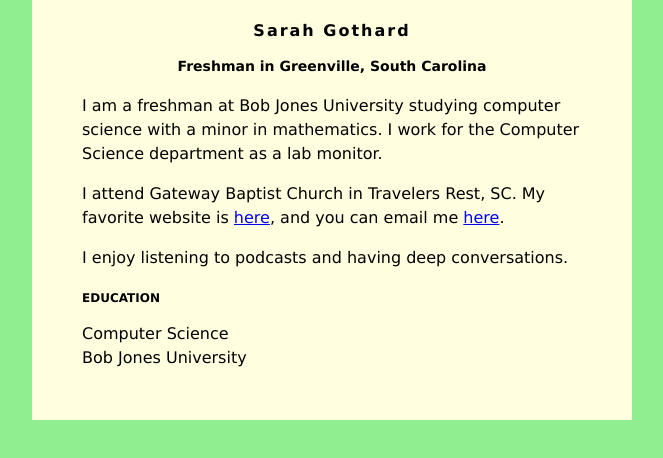
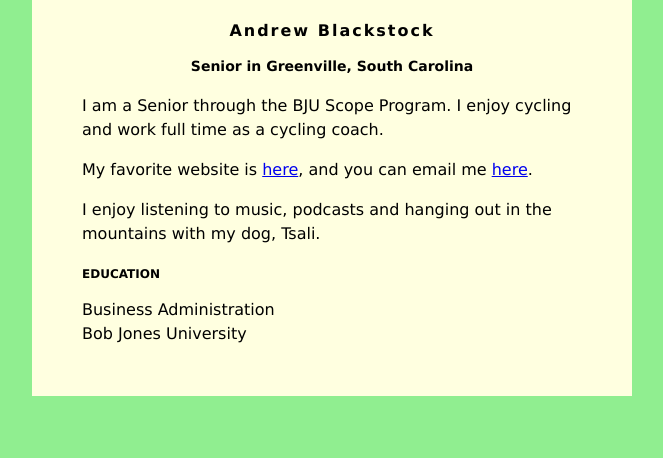
Before and after one commit to ablac663/ablac663.github.io, a plain HTML site: page index.html in a window 1280 px wide. Shown: the whole page, without its empty margins (308-971 px from the left). Drawn offline with Linux system fonts and the light colour scheme.

Commit message:
Update index.html

```diff
--- a/index.html
+++ b/index.html
@@ -30,21 +30,20 @@
 </head>
 <body>
     <div id="content">
-        <h1>Sarah Gothard</h1>
-        <h2>Freshman in Greenville, South Carolina</h2>
+        <h1>Andrew Blackstock</h1>
+        <h2>Senior in Greenville, South Carolina</h2>
 
-         <p>I am a freshman at Bob Jones University studying computer science with a minor in
-            mathematics. I work for the Computer Science department as a lab monitor.</p>
+         <p>I am a Senior through the BJU Scope Program. I enjoy cycling and work full time as a cycling coach.</p>
          <p>
-            I attend Gateway Baptist Church in Travelers Rest, SC. My favorite website is
+         My favorite website is
             <a href="https://mobilehymns.org/">here</a>, and you can email me
-            <a href="mailto:sgothard@bju.edu">here</a>.
+            <a href="mailto:ablac663@students.bju.edu">here</a>.
          </p>
          <p>
-            I enjoy listening to podcasts and having deep conversations.
+            I enjoy listening to music, podcasts and hanging out in the mountains with my dog, Tsali.
          </p>
         <h3>EDUCATION</h3>
-        Computer Science<br />
+        Business Administration<br />
         Bob Jones University
     </div>
 </body>
```
